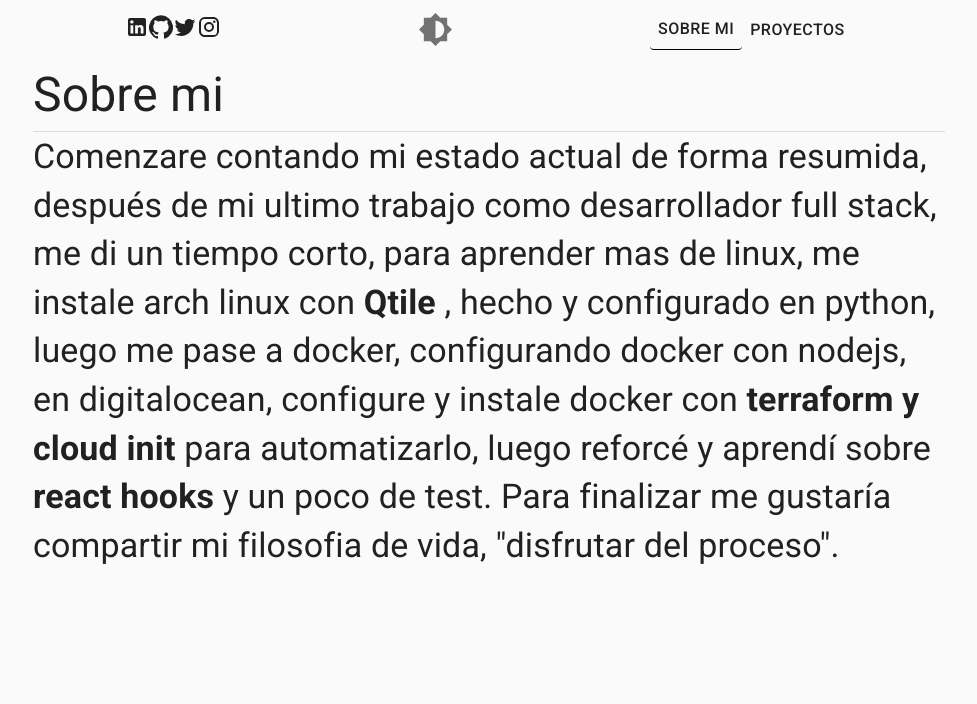
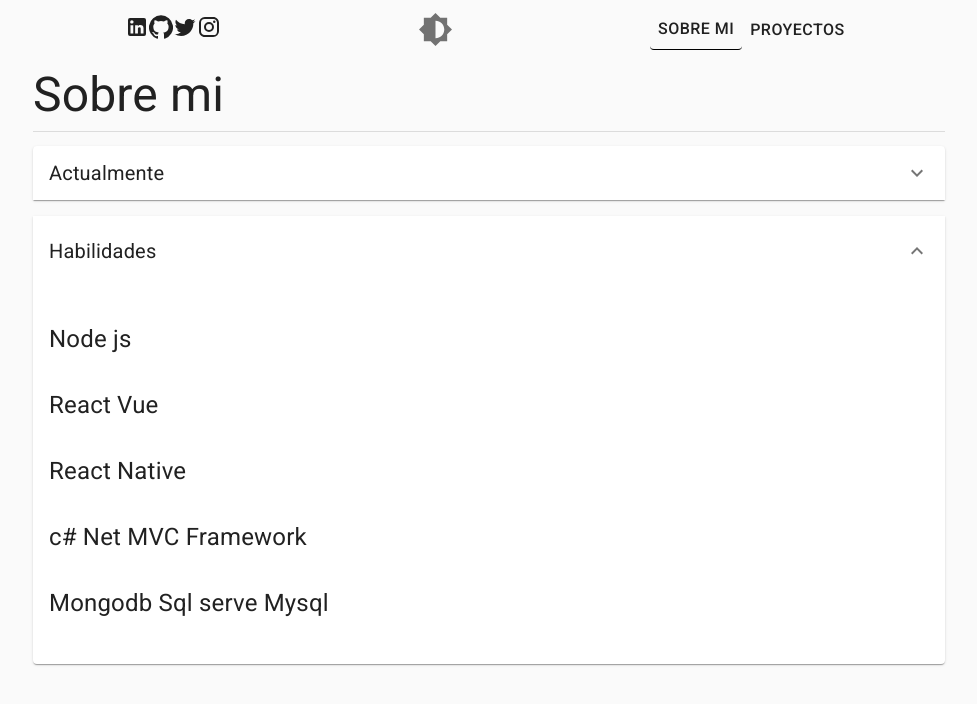
Before and after one commit to senixcode/My-web, a React (Create React App) app: page / in a window 1280 px wide. Shown: the top 704 px of the page, without its empty margins (151-1128 px from the left). Built offline with nearby package versions, Linux system fonts and the light colour scheme.

Commit message:
add sections about me

```diff
--- /dev/null
+++ b/src/components/organisms/AboutMeSection.jsx
@@ -0,0 +1,44 @@
+import React from "react";
+import { Typography, Link, Box } from "@material-ui/core";
+
+export const AboutMeSection = () => {
+  return (
+    <Typography component={"span"} variant={"body2"}>
+      <Box
+        fontSize={{
+          xs: "h6.fontSize",
+          sm: "h5.fontSize",
+          md: "h4.fontSize",
+        }}
+      >
+        Comenzare contando mi estado actual de forma resumida, después de mi
+        ultimo trabajo como desarrollador full stack, me di un tiempo corto,
+        para aprender mas de linux, me instale arch linux con
+        <Link
+          href="http://www.qtile.org/"
+          target="_blank"
+          rel="noopener"
+          color="inherit"
+        >
+          <strong> Qtile </strong>
+        </Link>
+        , hecho y configurado en python, luego me pase a docker, configurando
+        docker con nodejs, en
+        <Link
+          href="https://www.digitalocean.com/"
+          target="_blank"
+          rel="noopener"
+          color="inherit"
+        >
+          {" "}
+          digitalocean{", "}
+        </Link>{" "}
+        configure y instale docker con
+        <strong> terraform y cloud init</strong> para automatizarlo, luego
+        reforcé y aprendí sobre
+        <strong> react hooks </strong> y un poco de test. Para finalizar me
+        gustaría compartir mi filosofia de vida, "disfrutar del proceso".
+      </Box>
+    </Typography>
+  );
+};
--- /dev/null
+++ b/src/components/organisms/SectionsAboutMe.jsx
@@ -0,0 +1,82 @@
+import React from "react";
+import { makeStyles } from "@material-ui/core/styles";
+import Accordion from "@material-ui/core/Accordion";
+import AccordionSummary from "@material-ui/core/AccordionSummary";
+import AccordionDetails from "@material-ui/core/AccordionDetails";
+import Typography from "@material-ui/core/Typography";
+import ExpandMoreIcon from "@material-ui/icons/ExpandMore";
+import { AboutMeSection } from "./AboutMeSection";
+import { Box } from "@material-ui/core";
+
+const useStyles = makeStyles((theme) => ({
+  root: {
+    width: "100%",
+    paddingTop: "1em",
+    paddingBottom: "1em",
+  },
+  heading: {
+    fontSize: theme.typography.pxToRem(20),
+    fontWeight: theme.typography.fontWeightRegular,
+  },
+}));
+
+export default function SimpleAccordion() {
+  const classes = useStyles();
+  const [expanded, setExpanded] = React.useState("panel2");
+
+  const handleChange = (panel) => (event, newExpanded) => {
+    setExpanded(newExpanded ? panel : false);
+  };
+  return (
+    <div className={classes.root}>
+      <Accordion
+        expanded={expanded === "panel1"}
+        onChange={handleChange("panel1")}
+      >
+        <AccordionSummary
+          expandIcon={<ExpandMoreIcon />}
+          aria-controls="panel1a-content"
+          id="panel1a-header"
+        >
+          <Typography className={classes.heading}>Actualmente</Typography>
+        </AccordionSummary>
+        <AccordionDetails>
+          <AboutMeSection />
+        </AccordionDetails>
+      </Accordion>
+      <Accordion
+        expanded={expanded === "panel2"}
+        onChange={handleChange("panel2")}
+      >
+        <AccordionSummary
+          expandIcon={<ExpandMoreIcon />}
+          aria-controls="panel2a-content"
+          id="panel2a-header"
+        >
+          <Typography className={classes.heading}>Habilidades</Typography>
+        </AccordionSummary>
+        <AccordionDetails>
+          <Typography
+            className={classes.heading}
+            component={"span"}
+            variant={"subtitle1"}
+          >
+            <Box
+              fontSize={{
+                xs: "h7.fontSize",
+                sm: "h6.fontSize",
+                lg: "h5.fontSize",
+              }}
+            >
+              <p> Node js </p>
+              <p> React Vue </p>
+              <p> React Native</p>
+              <p> c# Net MVC Framework </p>
+              <p> Mongodb Sql serve Mysql</p>
+            </Box>
+          </Typography>
+        </AccordionDetails>
+      </Accordion>
+    </div>
+  );
+}
--- a/src/page/AboutMe.jsx
+++ b/src/page/AboutMe.jsx
@@ -1,49 +1,12 @@
 import React from "react";
-import { Box, Link, Typography } from "@material-ui/core";
 import { TitleCustom } from "../components/atoms/TitleCustom";
+import SectionAboutMe from "../components/organisms/SectionsAboutMe";
 export const AboutMe = () => {
   console.log("log", new Date().getTimezoneOffset() / 60);
   return (
     <>
       <TitleCustom menssage="Sobre mi" />
-
-      <Typography component={"span"} variant={"body2"}>
-        <Box
-          fontSize={{
-            xs: "h6.fontSize",
-            sm: "h5.fontSize",
-            md: "h4.fontSize",
-          }}
-        >
-          Comenzare contando mi estado actual de forma resumida, después de mi
-          ultimo trabajo como desarrollador full stack, me di un tiempo corto,
-          para aprender mas de linux, me instale arch linux con
-          <Link
-            href="http://www.qtile.org/"
-            target="_blank"
-            rel="noopener"
-            color="inherit"
-          >
-            <strong> Qtile </strong>
-          </Link>
-          , hecho y configurado en python, luego me pase a docker, configurando
-          docker con nodejs, en
-          <Link
-            href="https://www.digitalocean.com/"
-            target="_blank"
-            rel="noopener"
-            color="inherit"
-          >
-            {" "}
-            digitalocean{", "}
-          </Link>{" "}
-          configure y instale docker con
-          <strong> terraform y cloud init</strong> para automatizarlo, luego
-          reforcé y aprendí sobre
-          <strong> react hooks </strong> y un poco de test. Para finalizar me
-          gustaría compartir mi filosofia de vida, "disfrutar del proceso".
-        </Box>
-      </Typography>
+      <SectionAboutMe />
     </>
   );
 };
```
